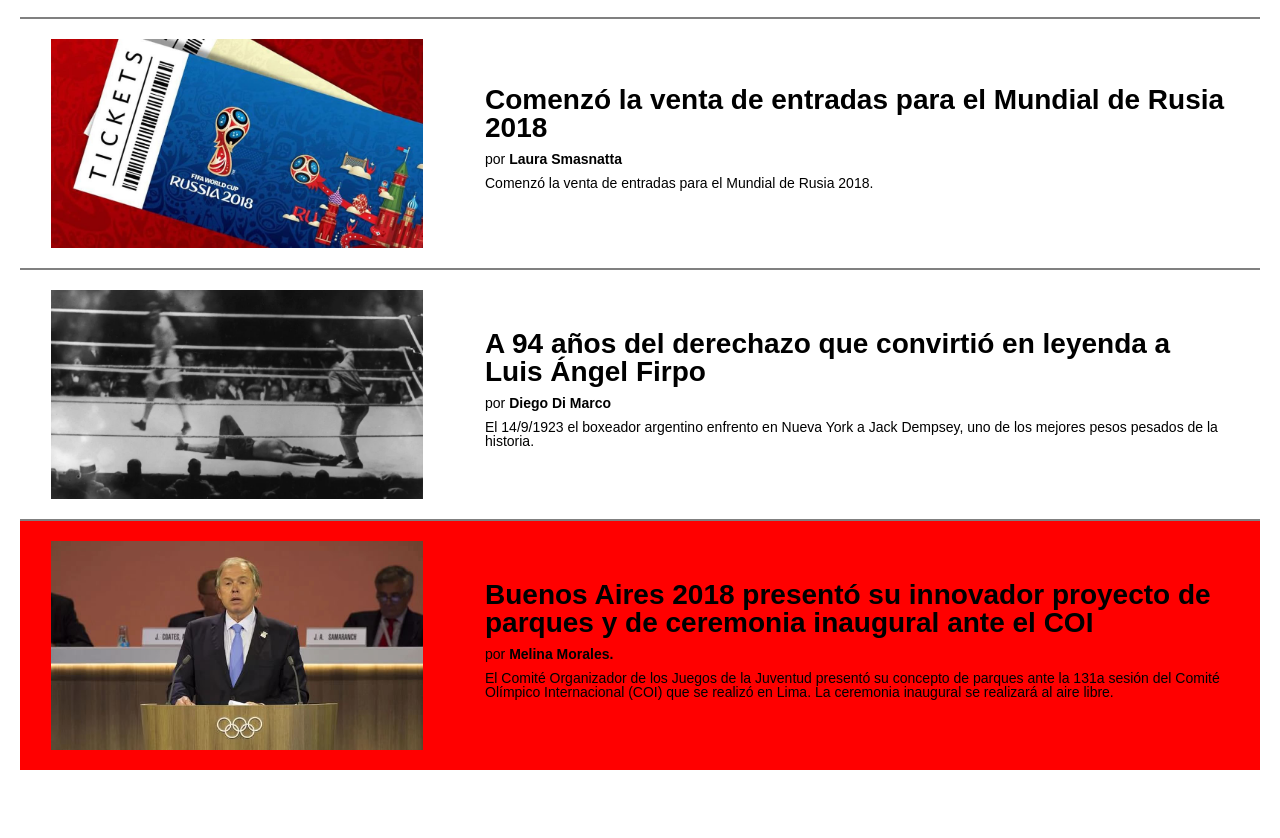
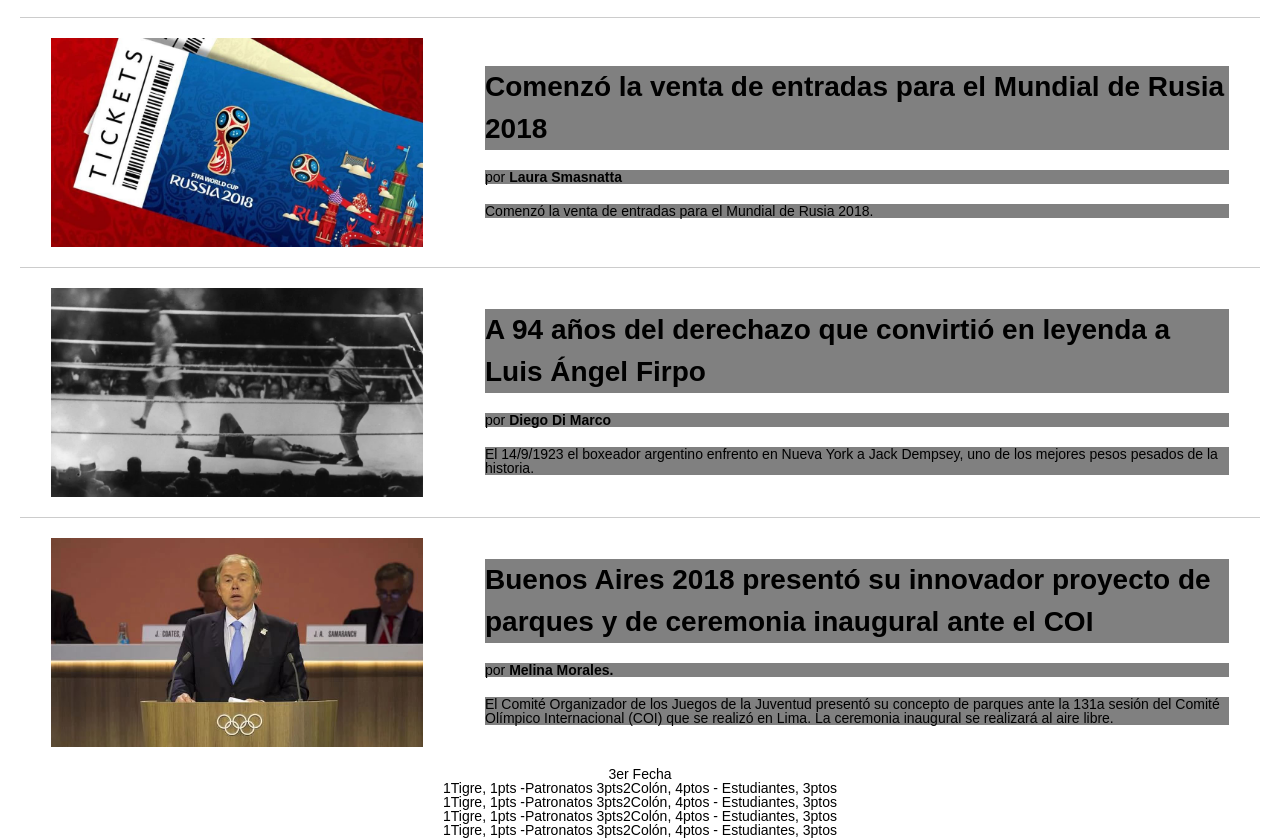
Before and after one commit to Enzo-Godoy/DpEx, a plain HTML site: page index.html in a window 1280 px wide. Shown: the part 1073-1911 px from the top of the page. Before the commit the page ends 1843 px from the top, so only its background shows below. Drawn offline with Linux system fonts and the light colour scheme.

Commit message:
add tables

```diff
--- a/css/style.css
+++ b/css/style.css
@@ -8,8 +8,11 @@ selector {
 
 */
 /*
-* {
-	outline: dashed 1px red;
+*/
+
+/*
+*{
+	outline: dashed 1px red !important;
 }
 */
 
@@ -118,16 +121,27 @@ padding: 20px;
 	align-items: center;
 	justify-content:space-around;
 	border-bottom:solid 2px gray;
+
+
 	margin : 0 20px;
 	padding:20px 0;
+	border-bottom:solid 1px #CCC;
 
 }
 
 .noticia:last-child{
-	background-color: red;
 	border:none;
 
+
 }
+
+#tabla-posiciones table {
+	margin:auto;
+
+}
+
+
+
 	/*
 		Valor por defecto row,
 		se distribuyen por la misma fila
@@ -181,18 +195,20 @@ padding: 20px;
 }
 
 .noticia-txt p,
-.noticias-txt h3,
-.noticias-txt p {
+.noticia-txt h3,
+.noticia-txt p {
 
 	/* margin: 10px 0 10px 0; */
 	/* Se puede simplificar escribiendo solo las dos primeras*/
-	margin : 10px 0;
+	margin : 20px 0;
+	background-color: gray;
 }
 
 .noticia-txt h3{
 	font-weight: 700;
 	font-size: 28px;
 	font-style: helvetica;
+	line-height: 150%;
 }
 
 
@@ -204,10 +220,6 @@ padding: 20px;
 }
 
 
-
-#ultimas-destacadas {
-	height: 700px;
-}
 
 
 
--- a/index.html
+++ b/index.html
@@ -98,7 +98,44 @@
         	</article>
 		</section >
 
-	</main>
+
+
+		<section id="tabla-posiciones">
+			<table border="1" cellpadding="1" cellspacing="1">
+				<tr>
+					<th colspan="4"> 3er Fecha</th><!--celda cabecera -->
+				</tr>
+				<tr><!--Fila 1 -->
+					<td>1</td>
+					<td>Tigre, 1pts -Patronatos 3pts</td>
+					<td>2</td>
+					<td>Colón, 4ptos - Estudiantes, 3ptos</td>
+				</tr>
+
+				<tr><!--Fila 2 -->
+					<td>1</td>
+					<td>Tigre, 1pts -Patronatos 3pts</td>
+					<td>2</td>
+					<td>Colón, 4ptos - Estudiantes, 3ptos</td>
+				</tr>
+
+				<tr><!--Fila 3 -->
+					<td>1</td>
+					<td>Tigre, 1pts -Patronatos 3pts</td>
+					<td>2</td>
+					<td>Colón, 4ptos - Estudiantes, 3ptos</td>
+				</tr>
+
+				<tr><!--Fila 4 -->
+					<td>1</td>
+					<td>Tigre, 1pts -Patronatos 3pts</td>
+					<td>2</td>
+					<td>Colón, 4ptos - Estudiantes, 3ptos</td>
+				</tr>
+			</table>
+		</section>
+
+		</main>
 
 	<!-- AREA DE SCRIPT -->
 	<script type="./js/main.js"></script>
```
